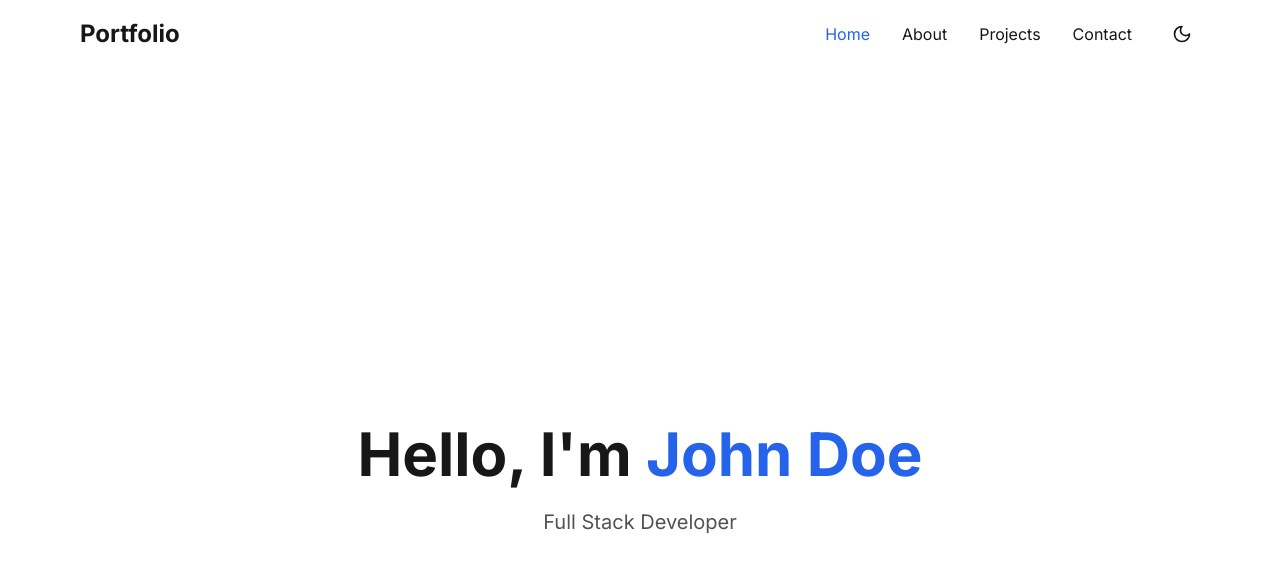
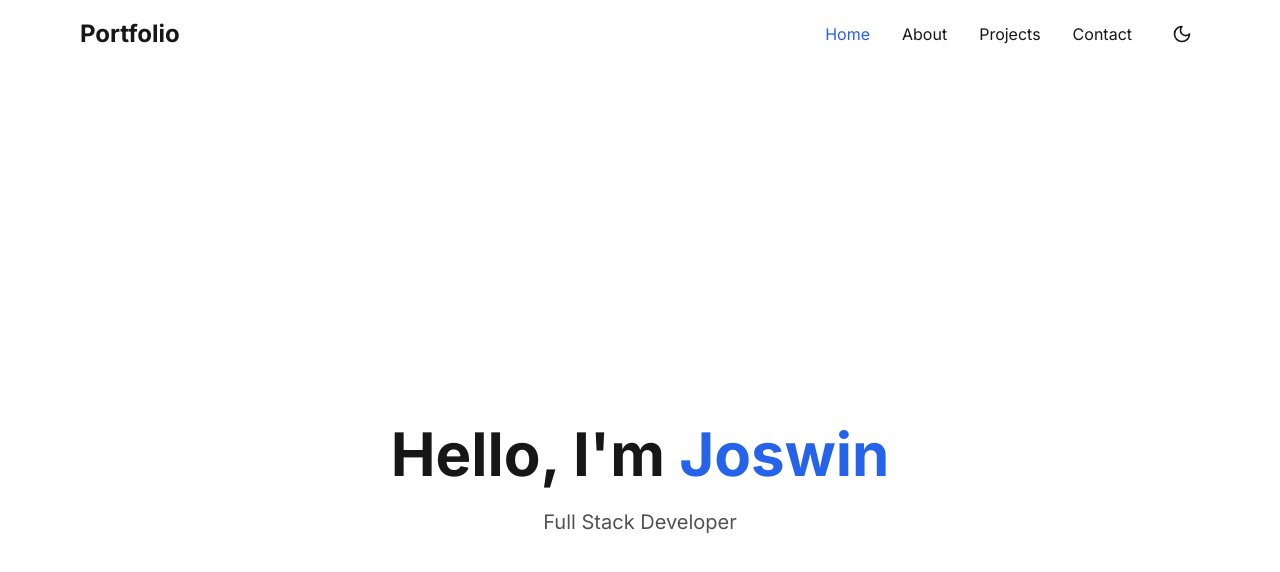
Before and after one commit to joswin18/joswin-portfolio, a Next.js app: page / in a window 1280 px wide. Shown: the top 572 px of the page. Built offline with nearby package versions, Linux system fonts and the light colour scheme.

Commit message:
Initial commit

```diff
--- a/app/components/Portfolio.tsx
+++ b/app/components/Portfolio.tsx
@@ -146,7 +146,7 @@ const Portfolio = () => {
           <section id="home" className="min-h-screen flex items-center justify-center">
             <div className="text-center space-y-6">
               <h1 className="text-6xl font-bold">
-                Hello, I'm <span className="text-blue-600 dark:text-blue-400">John Doe</span>
+                Hello, I'm <span className="text-blue-600 dark:text-blue-400">Joswin</span>
               </h1>
               <p className="text-xl text-neutral-600 dark:text-neutral-400">
                 Full Stack Developer
```
